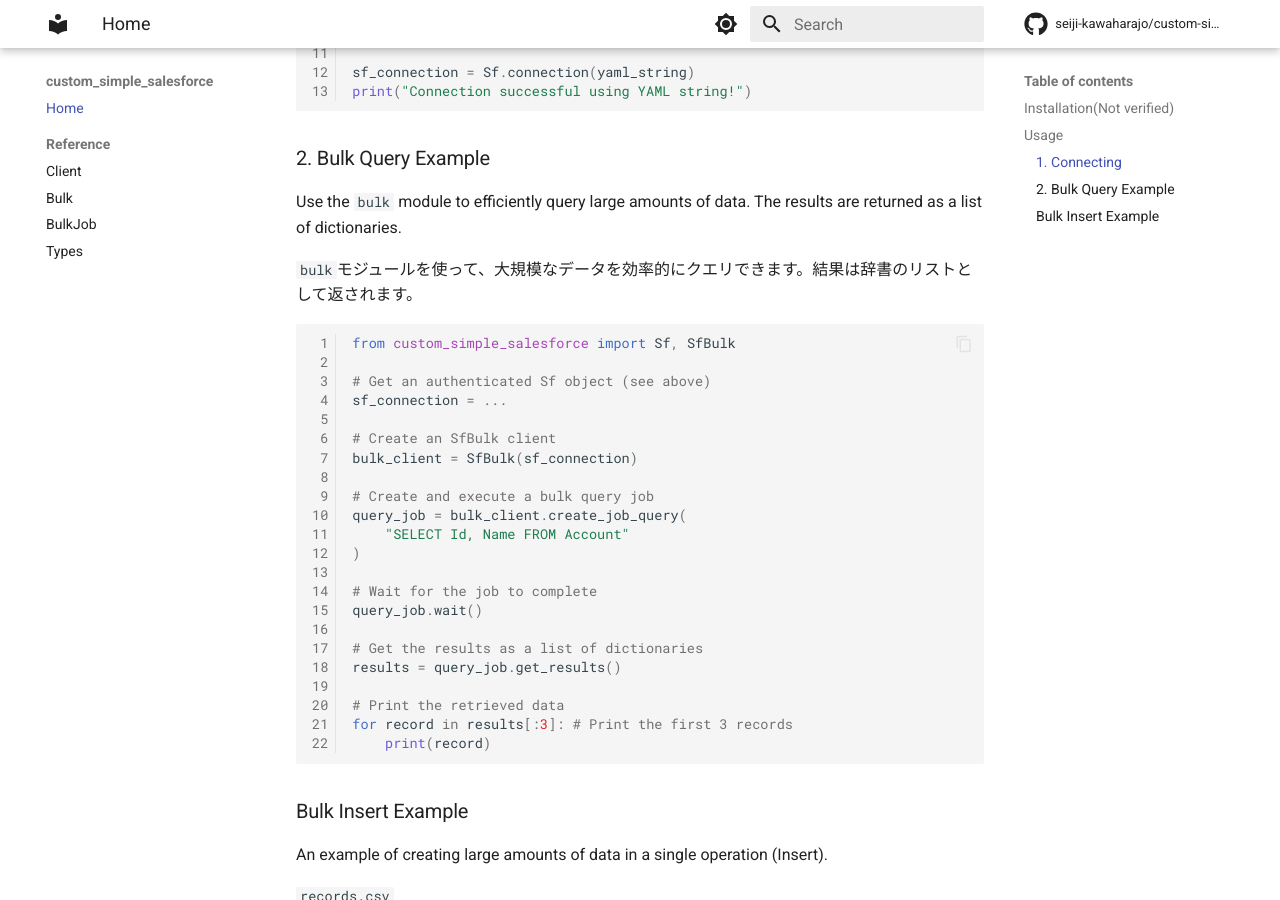
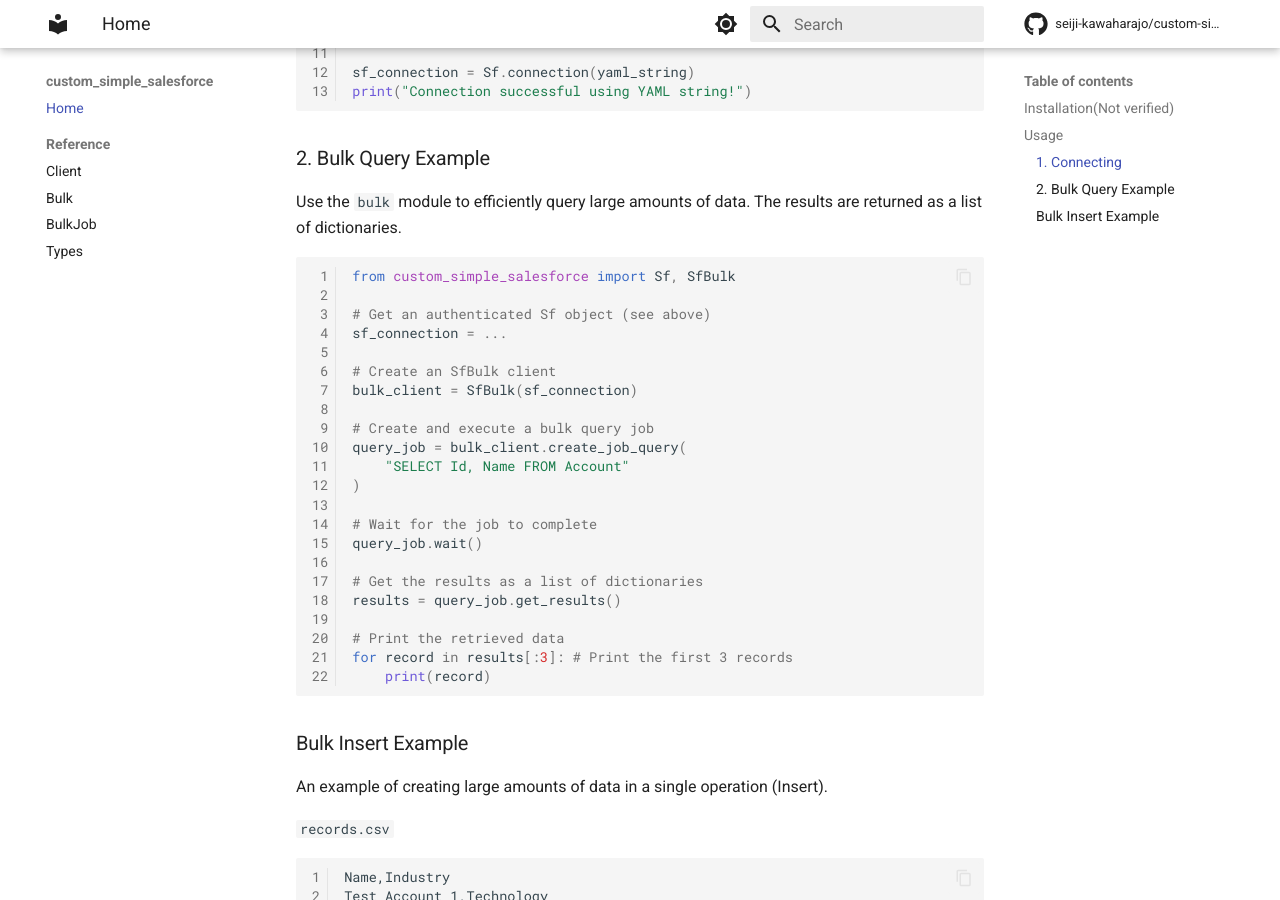
Before and after one commit to seiji-kawaharajo/custom-simple-salesforce, an MkDocs documentation site: the page built from docs/index.md, in a window 1280 px wide and 900 px high, scrolled down 953 px. Built offline with MkDocs 1.6.1 and Material for MkDocs 9.7.7, drawn with Linux system fonts in a browser that asks for light colours; comment, search, counter and statistics services are not loaded; some of the changed lines change nothing that is shown.

Commit message:
remove link comment

````diff
--- a/docs/index.md
+++ b/docs/index.md
@@ -22,7 +22,7 @@
 
 Alternatively, since it inherits `Salesforce` from `simple-salesforce`, you can use it by passing parameters in the same way.
 
-[`connect.py`](sample/connect.py)
+`connect.py`
 ```py
 from custom_simple_salesforce import Sf
 
@@ -42,8 +42,6 @@
 ### 2. Bulk Query Example
 
 Use the `bulk` module to efficiently query large amounts of data. The results are returned as a list of dictionaries.
-
-`bulk`モジュールを使って、大規模なデータを効率的にクエリできます。結果は辞書のリストとして返されます。
 
 ```py
 from custom_simple_salesforce import Sf, SfBulk
````
